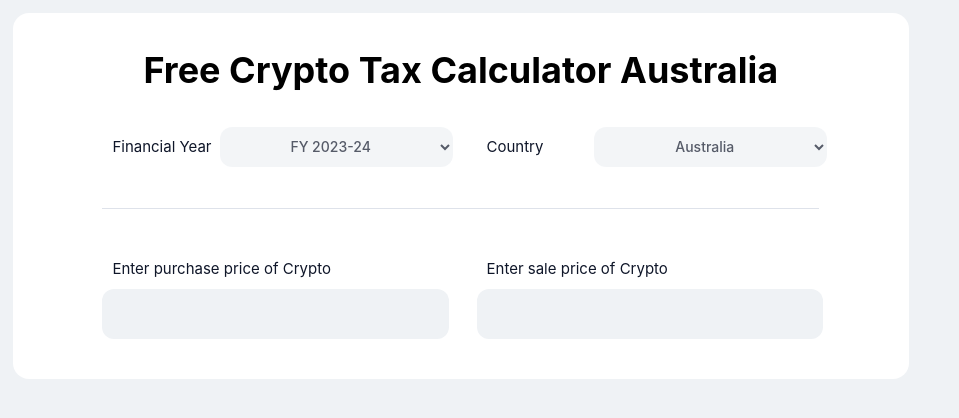
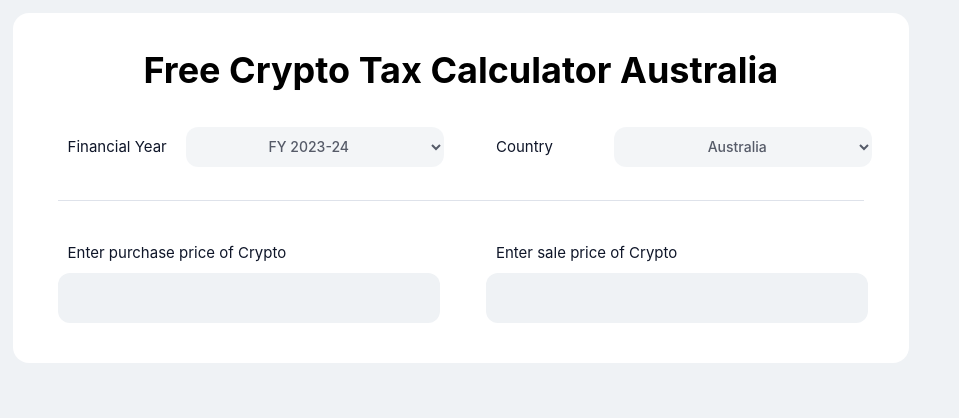
Before and after one commit to ShubhaamTiwary/Koinx-Assignment, a JavaScript app: page / in a window 1280 px wide. Shown: the top 418 px of the page, without its empty margins (0-959 px from the left). Built offline with nearby package versions, Linux system fonts and the light colour scheme; the HTML template or start-up script is replaced by a standard one.

Commit message:
better layout

```diff
--- a/src/App.css
+++ b/src/App.css
@@ -28,18 +28,18 @@
 .row {
   display: flex;
   justify-content: start;
-  width: 80%;
-  padding-left: 10%;
-  padding-right: 10%;
-  margin-bottom: 5vh;
+  width: 90%;
+  padding-left: 5%;
+  padding-right: 5%;
+  margin-bottom: 4vh;
 }
 
 .row2 {
   display: flex;
   justify-content: start;
-  width: 80%;
-  padding-left: 10%;
-  padding-right: 10%;
+  width: 90%;
+  padding-left: 5%;
+  padding-right: 5%;
   margin-bottom: 5vh;
 }
 
@@ -55,7 +55,7 @@
   margin-left: 10px;
   justify-content: right;
   width: 50%;
-  padding-left: 3%;
+  padding-left: 5%;
 }
 
 #text {
```
